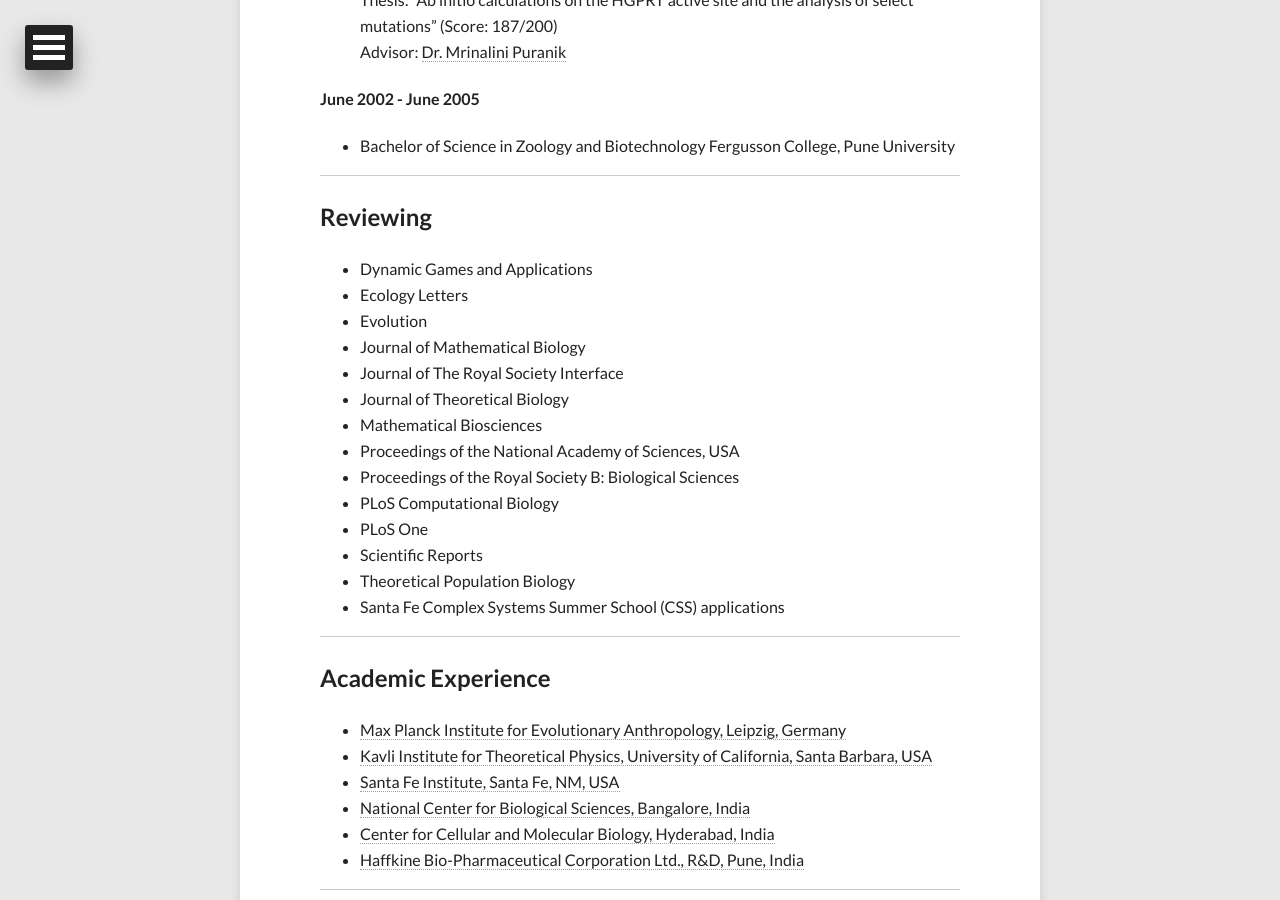
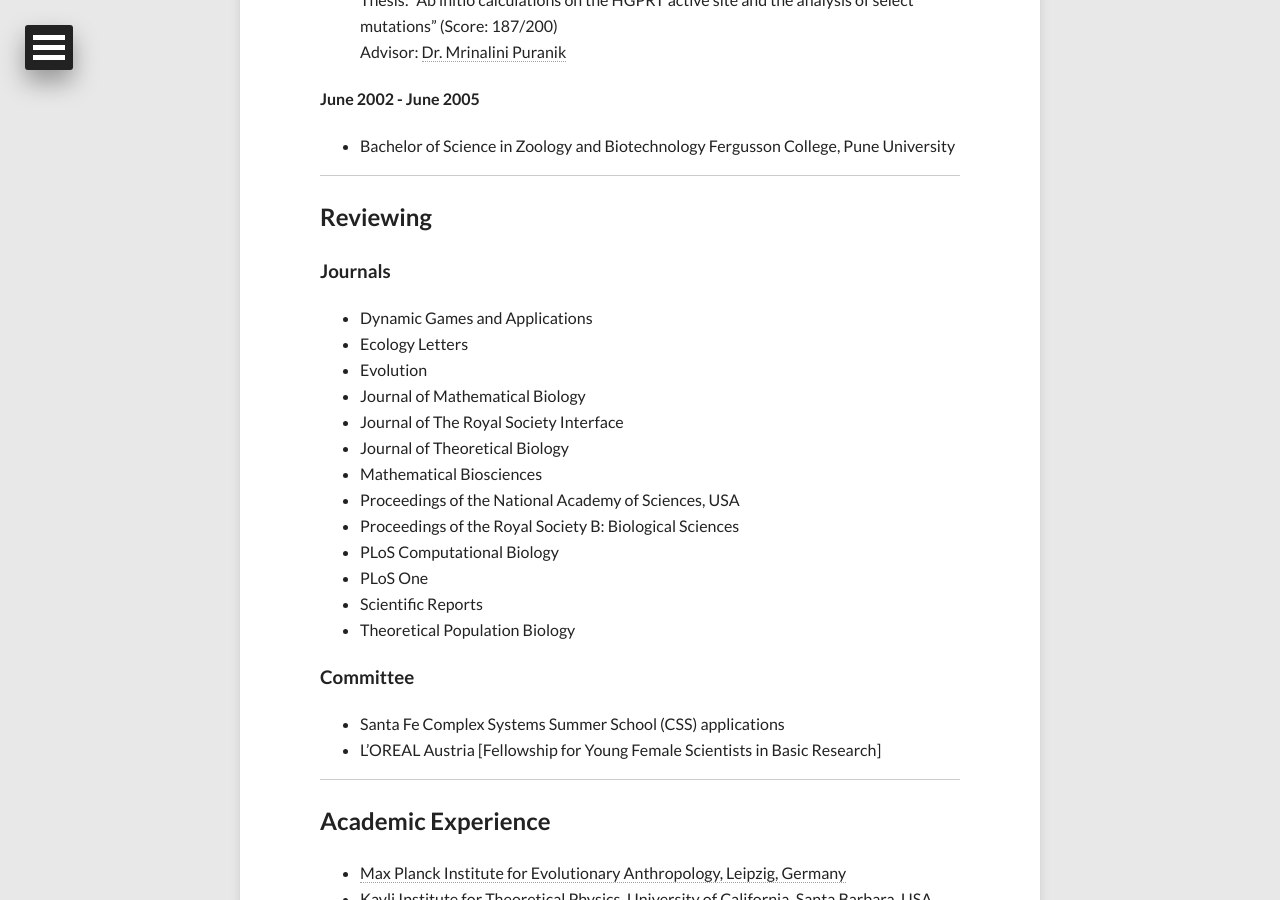
Before and after one commit to gokhalechaitanya/gokhalechaitanya.github.io, a Jekyll site: the page built from learn.md, in a window 1280 px wide and 900 px high, scrolled down 1473 px. Built offline with Jekyll 4.4.1, drawn with Linux system fonts in a browser that asks for light colours; nearby versions of some CDN libraries.

Commit message:
L'OREAL stuff added, reviewing duties split

```diff
--- a/learn.md
+++ b/learn.md
@@ -56,6 +56,8 @@
 
 ##Reviewing
 
+###Journals
+
 + Dynamic Games and Applications
 + Ecology Letters
 + Evolution
@@ -69,7 +71,10 @@
 + PLoS One
 + Scientific Reports
 + Theoretical Population Biology
+
+### Committee
 + Santa Fe Complex Systems Summer School (CSS) applications
++ L'OREAL Austria [Fellowship for Young Female Scientists in Basic Research]
 
 ___
 
```
